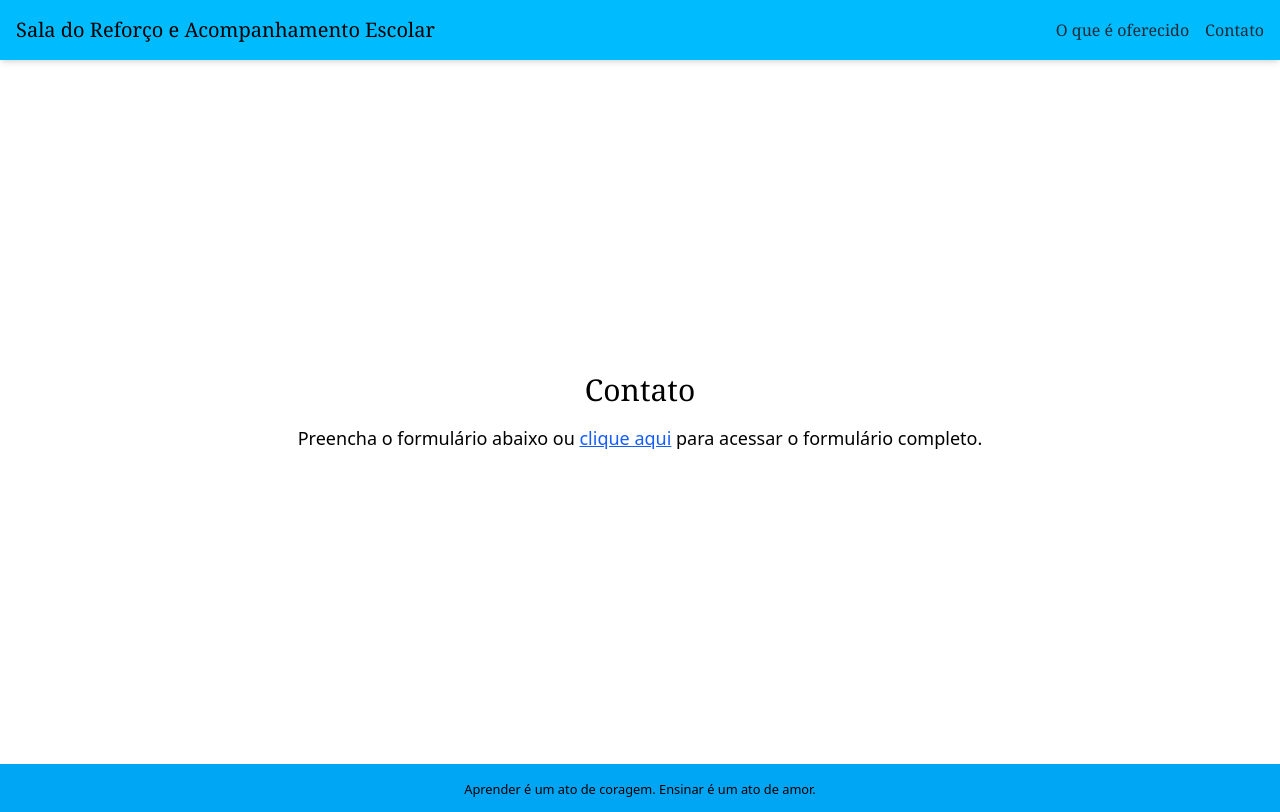
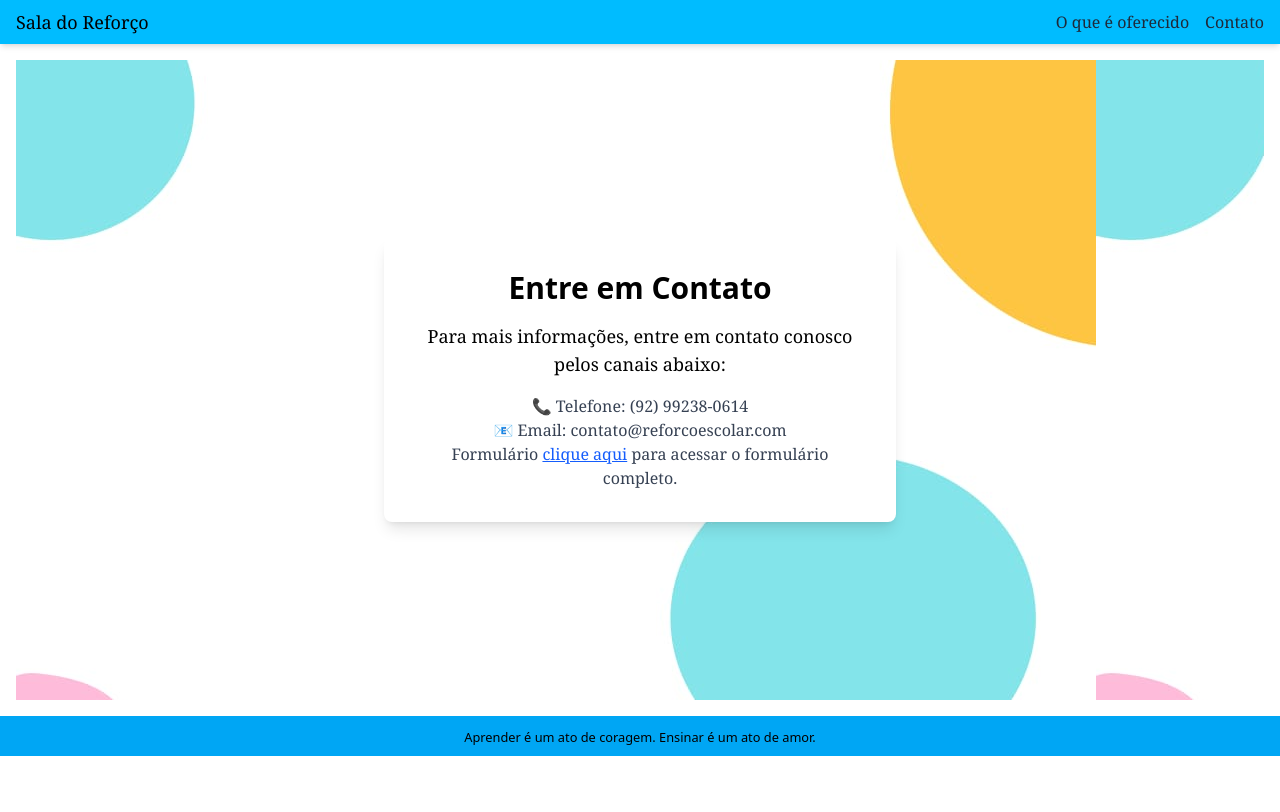
Before and after one commit to Nav199/living-room, a React (Vite) app: page /contact in a window 1280 px wide. Built offline with nearby package versions, Linux system fonts and the light colour scheme.

Commit message:
versao 4

```diff
--- a/package.json
+++ b/package.json
@@ -1,7 +1,7 @@
 {
   "name": "living-room-project",
   "private": true,
-  "version": "0.0.2",
+  "version": "0.0.4",
   "type": "module",
   "scripts": {
     "dev": "vite",
--- a/src/App.jsx
+++ b/src/App.jsx
@@ -1,52 +1,56 @@
-import React, { useState } from "react";
-import { BrowserRouter as Router, Link } from "react-router-dom";
-import AppRoutes from "./routers/AppRoutes";
+import { BrowserRouter as Router, Routes, Route, Link } from "react-router-dom";
+import { useState } from "react";
+import Home from "./pages/Home";
+import Offerings from "./components/Offerings";
+import Contact from "./components/Contact";
 
 export default function App() {
   const [menuOpen, setMenuOpen] = useState(false);
-  const toggleMenu = () => setMenuOpen(!menuOpen);
+
+  const toggleMenu = () => {
+    setMenuOpen(!menuOpen);
+  };
 
   return (
     <Router>
-      <div className="flex flex-col min-h-screen bg-white">
-        {/* Header */}
-        <header className="bg-sky-400 py-4 shadow-md">
+      <header className="bg-sky-400 py-2 shadow-md">
         <div className="container mx-auto flex justify-between items-center px-4">
-            <Link to="/" className="text-lg sm:text-xl font-serif">
-              Sala do Reforço e Acompanhamento Escolar
+          <Link to="/" className="text-lg font-serif">
+            Sala do Reforço
           </Link>
 
-            {/* Menu para Desktop */}
+          {/* Botão do menu para Mobile */}
+          <button className="md:hidden text-gray-800 text-2xl" onClick={toggleMenu}>
+            ☰
+          </button>
+
+          {/* Menu Desktop */}
           <nav className="hidden md:flex space-x-4">
             <Link to="/offerings" className="text-gray-800 hover:text-gray-600 font-serif">O que é oferecido</Link>
             <Link to="/contact" className="text-gray-800 hover:text-gray-600 font-serif">Contato</Link>
           </nav>
-
-            {/* Botão de menu para Mobile */}
-            <button className="md:hidden text-gray-800 text-2xl" onClick={toggleMenu}>
-              ☰
-            </button>
         </div>
 
-          {/* Menu para Celular */}
+        {/* Menu Mobile (Tela Pequena) */}
         {menuOpen && (
-            <div className="md:hidden bg-white shadow-md flex flex-col">
+          <div className="md:hidden bg-white shadow-md flex flex-col text-center">
             <Link to="/offerings" className="block py-2 px-4 border-b">O que é oferecido</Link>
             <Link to="/contact" className="block py-2 px-4">Contato</Link>
           </div>
         )}
       </header>
 
-        {/* Main Content */}
-        <main className="flex-grow container mx-auto py-8 px-4">
-          <AppRoutes />
+      <main className="p-4">
+        <Routes>
+          <Route path="/" element={<Home />} />
+          <Route path="/offerings" element={<Offerings />} />
+          <Route path="/contact" element={<Contact />} />
+        </Routes>
       </main>
 
-        {/* Footer */}
-        <footer className="bg-sky-500 py-3 text-center">
+      <footer className="bg-sky-500 py-2 text-center">
         <small>Aprender é um ato de coragem. Ensinar é um ato de amor.</small>
       </footer>
-      </div>
     </Router>
   );
 }
--- a/src/components/Contact.jsx
+++ b/src/components/Contact.jsx
@@ -1,11 +1,15 @@
 import React from "react";
-
 export default function Contact() {
   return (
-    <div className="container mx-auto px-4 sm:px-6 md:px-8 min-h-[80vh] flex flex-col justify-center items-center text-center">
-      <h2 className="text-2xl sm:text-3xl font-serif my-4">Contato</h2>
-      <p className="text-lg mb-4">
-        Preencha o formulário abaixo ou{" "}
+    <div className="min-h-[80vh] flex items-center justify-center p-4 bg-[url(../src/img/IMG.jpeg)]">
+      <div className="bg-white bg-opacity-80 p-6 sm:p-8 rounded-lg shadow-lg text-center w-full max-w-sm sm:max-w-lg">
+        <h2 className="text-2xl sm:text-3xl font-bold mb-4">Entre em Contato</h2>
+        <p className="text-lg font-serif mb-4">
+          Para mais informações, entre em contato conosco pelos canais abaixo:
+        </p>
+        <p className="text-gray-700 font-serif">📞 Telefone: (92) 99238-0614</p>
+        <p className="text-gray-700 font-serif">📧 Email: contato@reforcoescolar.com</p>
+        <p className="text-gray-700 font-serif"> Formulário {" "}
         <a
           href="https://docs.google.com/forms/d/1EkHpB-emlGCjLKWNlWltXKecFKl2aP6xvtSX3MXiimA/viewform?edit_requested=true"
           target="_blank"
@@ -15,7 +19,8 @@ export default function Contact() {
           clique aqui
         </a>{" "}
         para acessar o formulário completo.
-      </p>
+        </p>
+      </div>
     </div>
   );
 }
--- a/src/components/Offerings.jsx
+++ b/src/components/Offerings.jsx
@@ -2,7 +2,7 @@ import React from "react";
 
 export default function Offerings() {
   return (
-    <div className="min-h-[80vh] flex items-center justify-center p-4">
+    <div className="min-h-[80vh] flex items-center justify-center p-4 bg-[url(../src/img/IMG.jpeg)]">
       <div className="bg-white bg-opacity-80 p-6 sm:p-8 rounded-lg shadow-lg text-center w-full max-w-lg">
         <h2 className="text-2xl sm:text-3xl font-bold mb-4">O que oferecemos</h2>
         <p className="text-lg font-serif mb-4">
--- a/src/index.css
+++ b/src/index.css
@@ -1,9 +1,7 @@
 @import "tailwindcss";
 
 /* Defina a imagem de fundo aqui */
-.custom-bg {
-  background-image: url('../src/img/IMG.jpeg');
-  background-size: 85%; /* Garante que a imagem cubra toda a área */
+.bg-cover {
+  background-size: cover;
   background-position: center;
-  background-repeat: no-repeat;
 }
--- a/src/pages/Home.jsx
+++ b/src/pages/Home.jsx
@@ -1,14 +1,13 @@
 import React from "react";
-import bgImage from "../img/IMG_3.jpeg"; // Importando a imagem
 
 export default function Home() {
   return (
     <div
-      className="min-h-screen flex items-center justify-center bg-cover bg-center custom-bg" // Aplicando como inline-style
+      className="min-h-[50vh] md:min-h-[80vh] flex items-center justify-center bg-cover bg-center bg-[url(../src/img/IMG.jpeg)]"
     >
-      <div className="bg-white bg-opacity-80 p-6 rounded-lg shadow-lg text-center max-w-md">
-        <h2 className="text-2xl font-bold">Bem-vindo à Sala de Reforço</h2>
-        <p className="mt-2 text-lg font-serif">
+      <div className="bg-white bg-opacity-80 p-4 rounded-lg shadow-lg text-center max-w-xs md:max-w-md mx-4">
+        <h2 className="text-lg md:text-xl font-bold">Bem-vindo à Sala de Reforço</h2>
+        <p className="mt-2 text-sm md:text-base font-serif">
           Apoio educacional para alunos com dificuldades de aprendizado.
         </p>
       </div>
```
Lines whose indentation alone changed are shown as unchanged.
